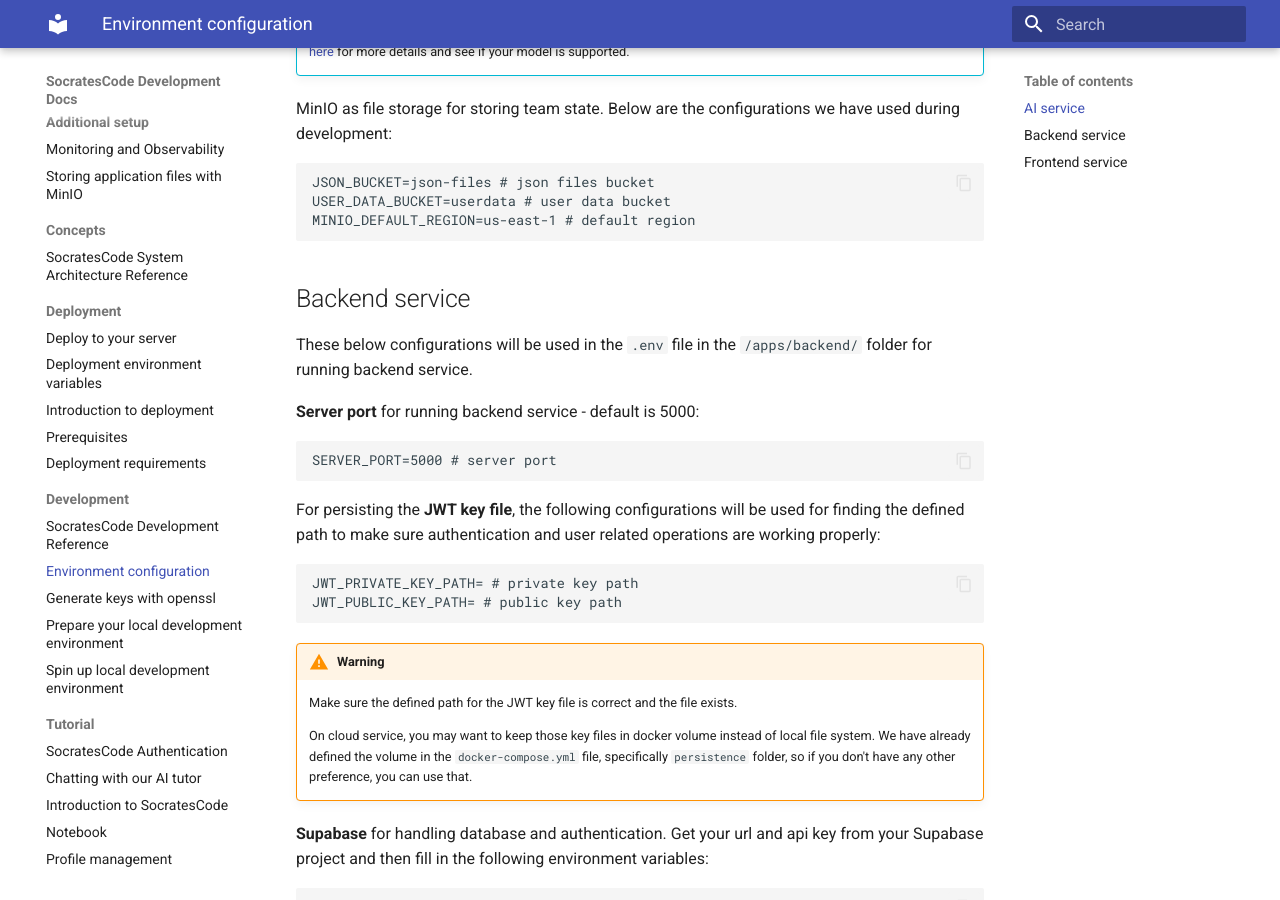
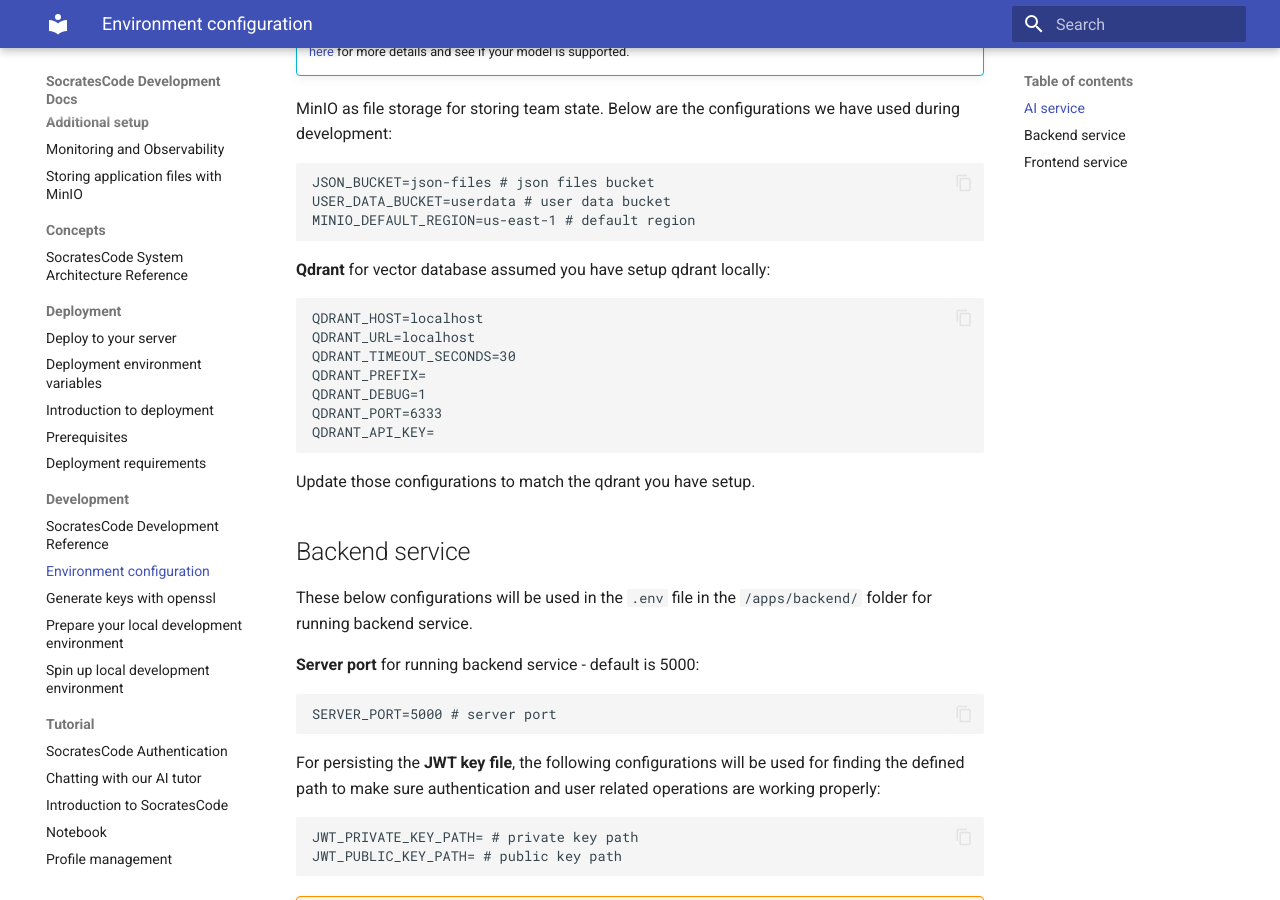
Before and after one commit to SocratesCodes/doc, an MkDocs documentation site: the page built from docs/development/environment.md, in a window 1280 px wide and 900 px high, scrolled down 1296 px. Built offline with MkDocs 1.6.1 and Material for MkDocs 9.7.7, drawn with Linux system fonts in a browser that asks for light colours.

Commit message:
feat: update doc

````diff
--- a/docs/development/environment.md
+++ b/docs/development/environment.md
@@ -45,6 +45,18 @@ MINIO_DEFAULT_REGION=us-east-1 # default region
 ```
 
 <!-- Qdrant: WIP -->
+**Qdrant** for vector database assumed you have setup qdrant locally:
+```env
+QDRANT_HOST=localhost
+QDRANT_URL=localhost
+QDRANT_TIMEOUT_SECONDS=30
+QDRANT_PREFIX=
+QDRANT_DEBUG=1
+QDRANT_PORT=6333
+QDRANT_API_KEY=
+
+```
+Update those configurations to match the qdrant you have setup.
 
 
 
@@ -100,6 +112,7 @@ JSON_BUCKET= # json files bucket
 OPENAI_API_KEY=
 ```
 
+
 Finally, `NODE_ENV` for determining the environment of the backend service. Since we are on local development, we will use `development`:
 ```env
 NODE_ENV=development
````
Also changed, not shown: docs/development/core.md (+7 -0 lines), docs/development/preparation.md (+6 -0 lines).
